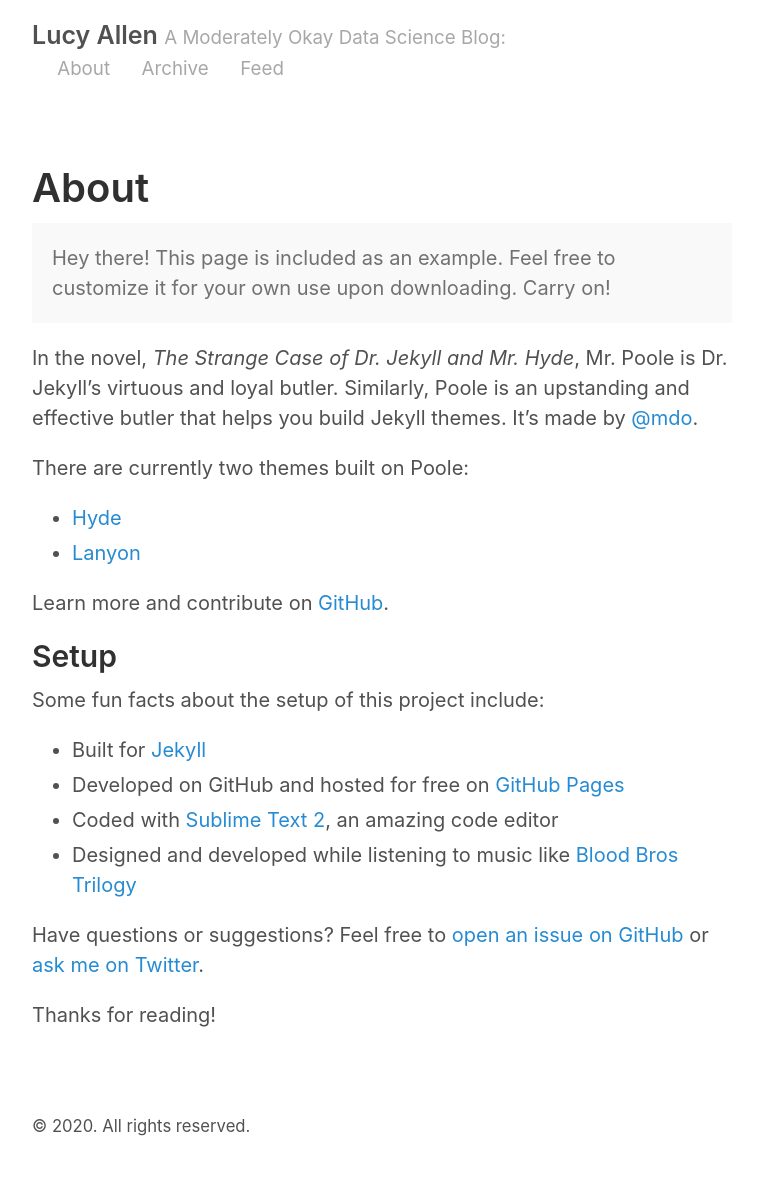
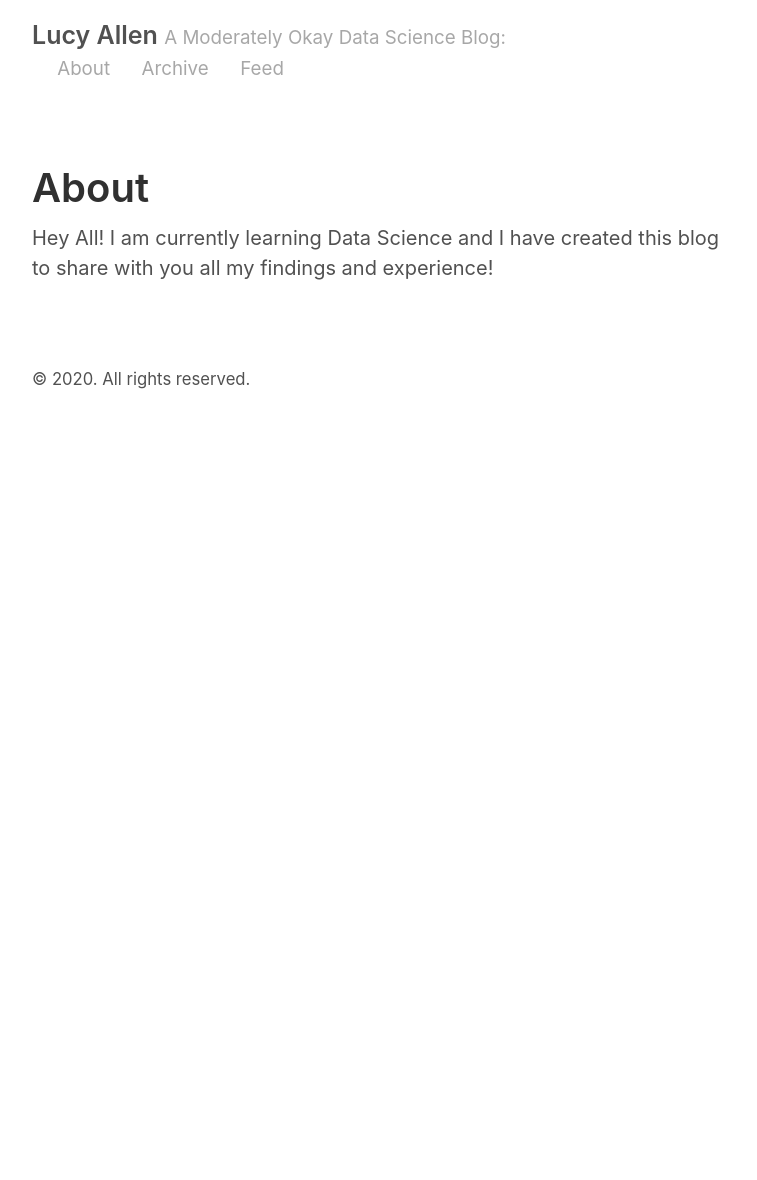
Before and after one commit to lucy-allen/lucy-allen.github.io, a Jekyll site: the page built from about.md, in a window 1280 px wide. Shown: the whole page, without its empty margins (258-1015 px from the left). Built offline with Jekyll 4.4.1, drawn with Linux system fonts in a browser that asks for light colours; after the commit the page ends 900 px from its top, so only the background shows below that.

Commit message:
changed about

```diff
--- a/about.md
+++ b/about.md
@@ -3,28 +3,4 @@ layout: page
 title: About
 ---
 
-<p class="message">
-  Hey there! This page is included as an example. Feel free to customize it for your own use upon downloading. Carry on!
-</p>
-
-In the novel, *The Strange Case of Dr. Jekyll and Mr. Hyde*, Mr. Poole is Dr. Jekyll's virtuous and loyal butler. Similarly, Poole is an upstanding and effective butler that helps you build Jekyll themes. It's made by [@mdo](https://twitter.com/mdo).
-
-There are currently two themes built on Poole:
-
-* [Hyde](http://hyde.getpoole.com)
-* [Lanyon](http://lanyon.getpoole.com)
-
-Learn more and contribute on [GitHub](https://github.com/poole).
-
-## Setup
-
-Some fun facts about the setup of this project include:
-
-* Built for [Jekyll](http://jekyllrb.com)
-* Developed on GitHub and hosted for free on [GitHub Pages](https://pages.github.com)
-* Coded with [Sublime Text 2](http://sublimetext.com), an amazing code editor
-* Designed and developed while listening to music like [Blood Bros Trilogy](https://soundcloud.com/maddecent/sets/blood-bros-series)
-
-Have questions or suggestions? Feel free to [open an issue on GitHub](https://github.com/poole/poole/issues/new) or [ask me on Twitter](https://twitter.com/mdo).
-
-Thanks for reading!
+Hey All! I am currently learning Data Science and I have created this blog to share with you all my findings and experience!
```
